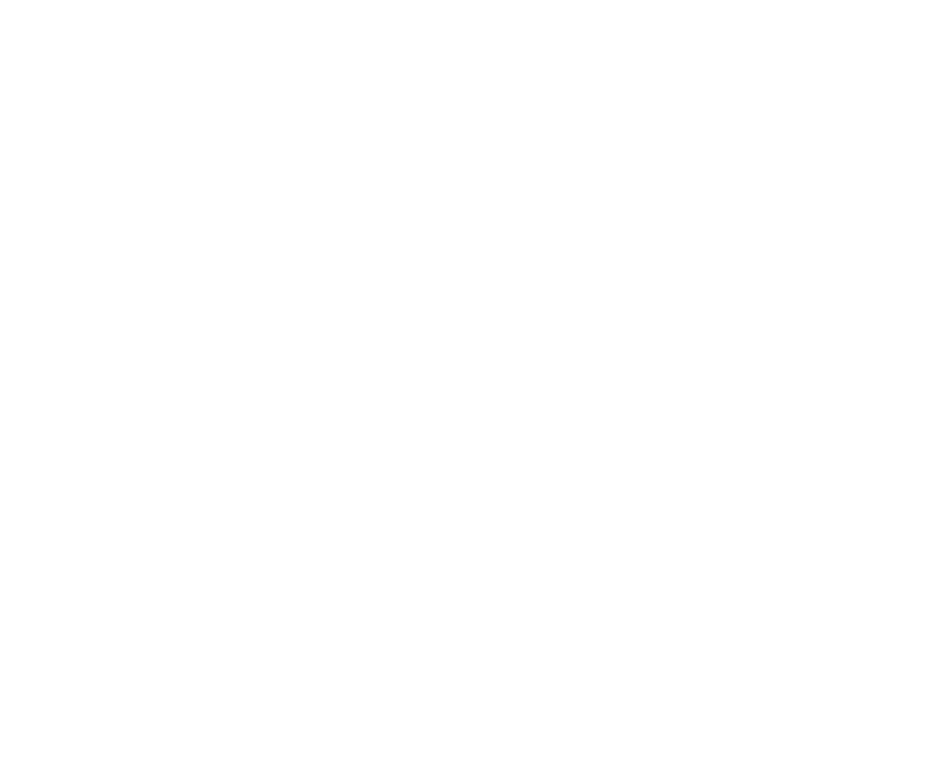
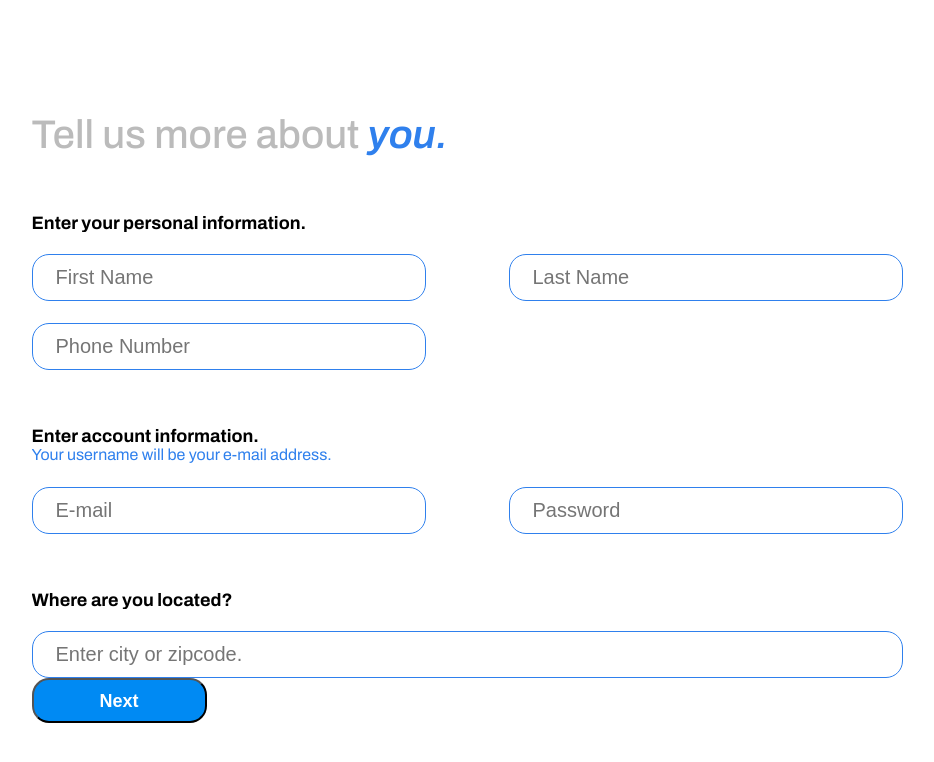
Before and after one commit to ManuelRodriguez1/OnSite, an Angular app: page /registroPro in a window 1280 px wide. Before the commit this address led to /. Shown: the top 762 px of the page, without its empty margins (173-1107 px from the left). Built offline with nearby package versions, Linux system fonts and the light colour scheme.

Commit message:
corrección de estilos generales, se agrego uno nuevo y agregado parte del componente del registro joinPro

```diff
--- /dev/null
+++ b/src/app/components/JoinPro/registro/registro.component.css
@@ -0,0 +1,29 @@
+div,span,p,h1,h2,h3,label,button,input{
+    overflow: hidden;
+    position: relative;
+}
+.contenedor{
+    max-width: 871px;
+    margin: 0 auto;
+}
+.t1{
+    margin-top: 112px;
+}
+.cont1{
+    margin-top: 57px;
+}
+.colum{
+    margin-top: 14px;
+    width: 394px;
+}
+.der{
+    position: absolute;
+    right: 0;
+    top: 0;
+}
+ .colum{
+    margin-top: 22px;
+}
+.last{
+    width: 100%;
+}
--- /dev/null
+++ b/src/app/components/JoinPro/registro/registro.component.html
@@ -0,0 +1,43 @@
+<div class="contenedor">
+
+  <div class="t1">
+    <h1 class="h1">Tell us more about <label class="label">you.</label></h1>
+  </div>
+
+  <div class="cont1">
+    <p class="textoDark">Enter your personal information.</p>
+    <div>
+      <div class="colum">
+          <input type="text" class="input" placeholder="First Name">
+      </div>
+      <div class="colum der">
+          <input type="text" class="input" placeholder="Last Name">
+      </div>
+      <div class="colum">
+          <input type="text" class="input" placeholder="Phone Number">
+      </div>
+    </div>
+  </div>
+
+  <div class="cont1">
+      <p class="textoDark">Enter account information.</p>
+      <span class="span">Your username will be your e-mail address.</span>
+      <div>
+        <div class="colum">
+            <input type="text" class="input" placeholder="E-mail">
+        </div>
+        <div class="colum der">
+            <input type="password" class="input" placeholder="Password">
+        </div>
+      </div>
+    </div>
+
+    <div class="cont1">
+        <p class="textoDark">Where are you located?</p>
+        <div class="colum last">
+            <input type="text" class="input" placeholder="Enter city or zipcode.">
+        </div>
+      </div>
+      <button class="button">Next</button>
+
+</div>
--- /dev/null
+++ b/src/app/components/JoinPro/registro/registro.component.ts
@@ -0,0 +1,15 @@
+import { Component, OnInit } from '@angular/core';
+
+@Component({
+  selector: 'app-registro',
+  templateUrl: './registro.component.html',
+  styleUrls: ['./registro.component.css']
+})
+export class RegistroComponent implements OnInit {
+
+  constructor() { }
+
+  ngOnInit() {
+  }
+
+}
--- a/src/app/components/libreria/libreria.component.html
+++ b/src/app/components/libreria/libreria.component.html
@@ -4,3 +4,4 @@
 <div class="tags">tags</div>
 <button class="buttonredondo"></button>
 <button class="button">botones</button>
+<span class="span">textos en azul</span>
--- a/src/app/routes/routes.ts
+++ b/src/app/routes/routes.ts
@@ -2,8 +2,12 @@
 
 import { LibreriaComponent } from '../components/libreria/libreria.component';
 
+//JoinPro
+import { RegistroComponent } from '../components/JoinPro/registro/registro.component';
+
 const app_routes: Routes = [
-    { path: 'libreria', component: LibreriaComponent }
+    { path: 'libreria', component: LibreriaComponent },
+    { path: 'registroPro', component: RegistroComponent }
 ];
 
 export const app_routing = RouterModule.forRoot(app_routes);
--- a/src/styles.css
+++ b/src/styles.css
@@ -159,10 +159,11 @@
     font-weight: 600;
 }
 .input{
-    width: 100%;
+    width: calc(100% - 25px);
     height: 45px;
     border: solid 1px #2F80ED;
     color: rgba(0, 0, 0, 0.5);
+    padding: 0;
     padding-left: 23px;
     border-radius: 17px;
     font-size: 20px;
@@ -205,3 +206,8 @@
     text-align: center;
     text-transform: capitalize;
 }
+.span{
+    color: #2F80ED;
+    line-height: 20px;
+    font-size: 16px;
+}
```
Also changed, not shown: src/app/app.module.ts (+6 -2 lines), 2 other files (tests, documents, lock files or other folders).
